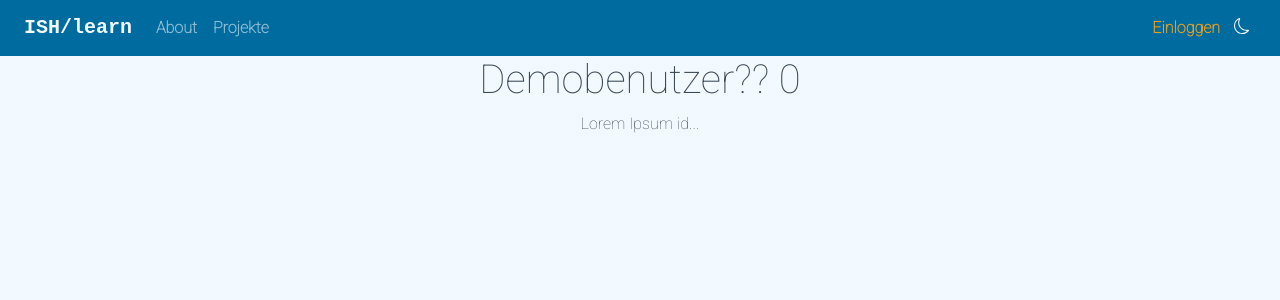
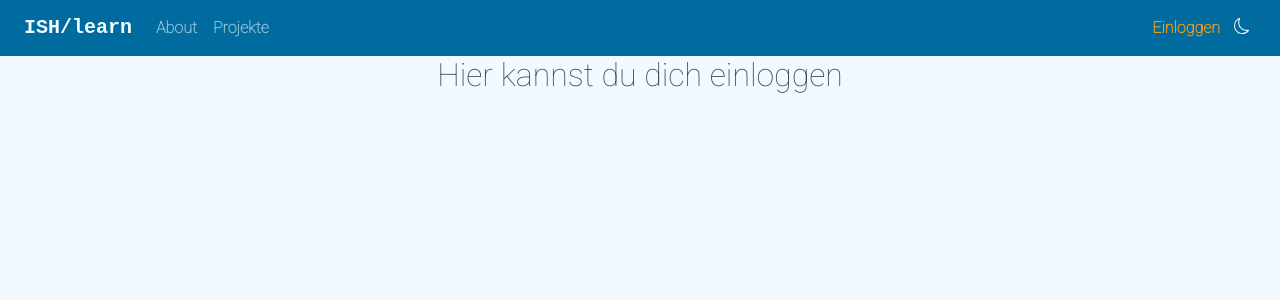
Before and after one commit to ishLearn/ishLearn, a Vue app in the folder ishlearn-client/: page /#/user/0 in a window 1280 px wide. Shown: the top 300 px of the page. Built offline with nearby package versions, Linux system fonts and the light colour scheme.

Commit message:
First changes for a login system, switching branches

```diff
--- a/ishlearn-client/package.json
+++ b/ishlearn-client/package.json
@@ -13,6 +13,7 @@
     "bootstrap-icons": "^1.8.2",
     "core-js": "^3.8.3",
     "jquery": "^3.6.0",
+    "pinia": "^2.0.14",
     "popper.js": "^1.16.1",
     "vue": "^3.2.13",
     "vue-router": "^4.0.3",
--- a/ishlearn-client/src/components/NavBar.vue
+++ b/ishlearn-client/src/components/NavBar.vue
@@ -40,7 +40,7 @@ function toggleTheme() {
       <div style="margin-right: 1rem">
         <ul class="navbar-nav no-scrollbar">
           <li class="nav-item">
-            <router-link :to="{ name: 'UserDetail', params: { id: 0 } }" class="nav-link"
+            <router-link :to="{ name: 'UserLogin', params: { id: 0 } }" class="nav-link"
               >Einloggen</router-link
             >
           </li>
--- a/ishlearn-client/src/main.ts
+++ b/ishlearn-client/src/main.ts
@@ -1,4 +1,5 @@
 import { createApp } from 'vue';
+import { createPinia } from 'pinia';
 import App from './App.vue';
 import router from './router';
 import store from './store';
@@ -6,4 +7,5 @@ import './styles/style.css';
 import 'bootstrap';
 import 'bootstrap/dist/css/bootstrap.min.css';
 
-createApp(App).use(store).use(router).mount('#app');
+createApp(App).use(store).use(router).use(createPinia())
+  .mount('#app');
--- a/ishlearn-client/src/router/index.ts
+++ b/ishlearn-client/src/router/index.ts
@@ -34,8 +34,8 @@ const routes: Array<RouteRecordRaw> = [
   // Alles rund um den Benutzer
   {
     path: '/user/:id',
-    name: 'UserDetail',
-    component: () => import('../views/UserProfileView.vue'),
+    name: 'UserLogin',
+    component: () => import('../views/UserLoginView.vue'),
   },
 ];
 
--- /dev/null
+++ b/ishlearn-client/src/store/auth.module.ts
@@ -0,0 +1 @@
+import AuthService from '@/services/auth.service'
--- /dev/null
+++ b/ishlearn-client/src/views/UserLoginView.vue
@@ -0,0 +1,7 @@
+<script setup lang="ts"></script>
+
+<template>
+  <div>
+    <h2>Hier kannst du dich einloggen</h2>
+  </div>
+</template>
```
Also changed, not shown: 1 other file (tests, documents, lock files or other folders).
